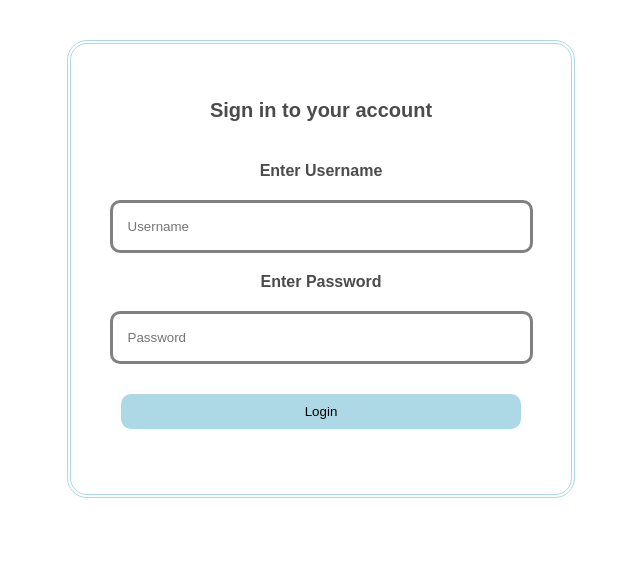
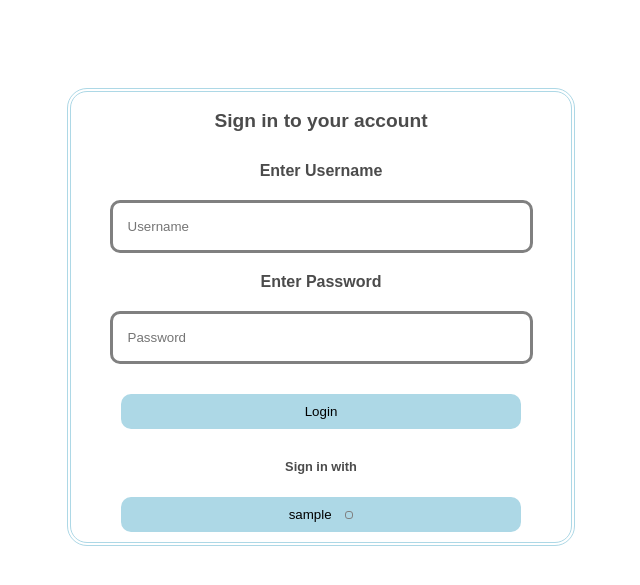
Before and after one commit to GodelTech/auth-service, a FastAPI app: template src/presentation/api/templates/login_form.html in a window 1280 px wide. Shown: the top 585 px of the page, without its empty margins (319-959 px from the left). Run offline with FastAPI, Linux system fonts and the light colour scheme; the template is opened without the code that fills it: most values are stand-ins (such as "Sample title", 1, 10 or a date in 2020); parts of the project's set-up code (start-up, migrations or seed data) failed here and were passed over.

Commit message:
26060-Implement_external_login_buttons

```diff
--- a/src/presentation/api/routes/authorization.py
+++ b/src/presentation/api/routes/authorization.py
@@ -31,15 +31,14 @@ async def get_authorize(
     auth_class: LoginFormService = Depends(provide_login_form_service_stub),
 ):
     try:
-        print('1111111111111111111111111111111111111111111')
-
         auth_class = auth_class
         auth_class.request_model = request_model
         return_form = await auth_class.get_html_form()
+        external_logins = {"GitHub": "fa-github", "Google": "fa-google", "FaceBook": "fa-facebook", "LinkedIn": "fa-linkedin", "Twitter": "fa-twitter"}
         if return_form:
             return templates.TemplateResponse(
                 "login_form.html",
-                {"request": request, "request_model": request_model},
+                {"request": request, "request_model": request_model, "external_logins": external_logins},
                 status_code=200
             )
 
--- a/src/presentation/api/templates/login_form.html
+++ b/src/presentation/api/templates/login_form.html
@@ -5,6 +5,7 @@
     <meta name="viewport" content="width=device-width, initial-scale=1.0">
     <title>Login Form</title>
     <script src="{{ url_for('static', path='/login_form.js')}}" defer></script>
+    <link rel="stylesheet" href="https://cdnjs.cloudflare.com/ajax/libs/font-awesome/4.7.0/css/font-awesome.min.css">
     <link rel="stylesheet" href="{{ url_for('static', path='/login_form.css')}}">
 </head>
 <body>
@@ -18,7 +19,16 @@
         <label>Enter Password</label>
         <input id="pass" type="password" name="auth_pass" placeholder="Password" required >
         <button id="butt" class="form_auth_button" type="submit" name="form_auth_submit">Login</button>
+
       </form>
+      {% if external_logins -%}
+      <p class="sing_in">Sign in with</p>
+<!--          <div class="externals">-->
+        {% for b in external_logins -%}
+          <button id={{ b }} class="form_auth_button" name="login_with_external_serv"> {{ b }} <i class="fa {{ external_logins[b] }}"></i></button>
+        {% endfor %}
+<!--          </div>-->
+    {% endif -%}
     </div>
   </div>
 
--- a/src/presentation/api/templates/static/login_form.css
+++ b/src/presentation/api/templates/static/login_form.css
@@ -4,22 +4,22 @@
 
 .form_auth_block{
     width: 500px;
-    height: 450px;
     margin: 0 auto;
-    margin-top: 40px;
+    margin-top: 7%;
     border: double 4px;
     background-size: cover;
     border-radius: 20px;
     border-color: #add8e6;
 }
-.form_auth_block_content{
+/* .form_auth_block_content{
   padding-top: 5%;
-}
+} */
 .form_auth_block_head_text{
     display: block;
     text-align: center;
+    margin: 8px;
     padding: 10px;
-    font-size: 20px;
+    font-size: 1.2rem;
     font-weight: 600;
     background: #ffffff;
     opacity: 0.7;
@@ -55,7 +55,7 @@ input:focus {
     display: block;
     width: 80%;
     margin: 0 auto;
-    margin-top: 30px;
+    margin-bottom: 10px;
     border-radius: 10px;
     height: 35px;
     border: none;
@@ -63,6 +63,59 @@ input:focus {
     background-color: #add8e6;
 }
 
+#butt{
+  margin-top: 30px;
+  margin-bottom: 20px;
+}
+
 #rq_model{
   display: none;
 }
+
+.externals{
+  display: flex;
+  width: 80%;
+  height: 20%;
+  margin: 0 auto;
+  margin-top: 10px;
+  /* border: solid 1px; */
+  border-radius: 10px;
+  border-color: #b3cad2;
+  justify-content: space-around;;
+}
+
+.sing_in{
+  display: block;
+  text-align: center;
+  padding: 10px;
+  font-size: 0.8rem;
+  font-weight: 600;
+  background: #ffffff;
+  opacity: 0.7;
+}
+
+.external_login{
+  width: 18%;
+  margin-left: 5px;
+  padding: 5px;
+  background-color:  #add8e6;
+  border: double 2px gray;
+  border-radius: 7px;
+  cursor: pointer;
+}
+
+.external_login:hover{
+  background-color: #33b3de;
+}
+
+.form_auth_button:hover{
+  background-color: #33b3de;
+}
+
+.fa {
+  margin-left: 10px;
+  color: #436fea;
+  border: solid gray 1px;
+  padding: 3px;
+  border-radius: 3px;
+}
--- a/src/presentation/api/templates/static/login_form.js
+++ b/src/presentation/api/templates/static/login_form.js
@@ -1,9 +1,19 @@
+// DOM variables
+
 let username = document.getElementById('user')
 let password = document.getElementById('pass')
 let log_button = document.getElementById('butt')
 let auth_form = document.getElementById('auth_form')
 let request_model = document.getElementById('rq_model')
 let div_elements = document.getElementsByClassName('model_elem')
+
+// external services variables
+
+let google = document.getElementById('Google')
+let github = document.getElementById('GitHub')
+let facebook = document.getElementById('FaceBook')
+let linkedin = document.getElementById('LinkedIn')
+let twitter = document.getElementById('Twitter')
 
 
 function formRequestModel(){
@@ -52,4 +62,34 @@ async function redirectToPost(event) {
     })
 }
 
+// External service functions
+
+function handleGitHub(){
+    window.location.href = 'https://github.com/';
+}
+
+function handleGoogle(){
+    window.location.href = 'https://www.google.com/';
+}
+
+function handleFacebook(){
+    window.location.href = 'https://www.facebook.com/';
+}
+
+function handleLinkedIn(){
+    window.location.href = 'https://www.linkedin.com/';
+}
+
+function handleTwitter(){
+    window.location.href = 'https://twitter.com/';
+}
+
+// EventListeners
+
 auth_form.addEventListener('submit', redirectToPost)
+
+github.addEventListener('click', handleGitHub)
+google.addEventListener('click', handleGoogle)
+facebook.addEventListener('click', handleFacebook)
+linkedin.addEventListener('click', handleLinkedIn)
+twitter.addEventListener('click', handleTwitter)
```
